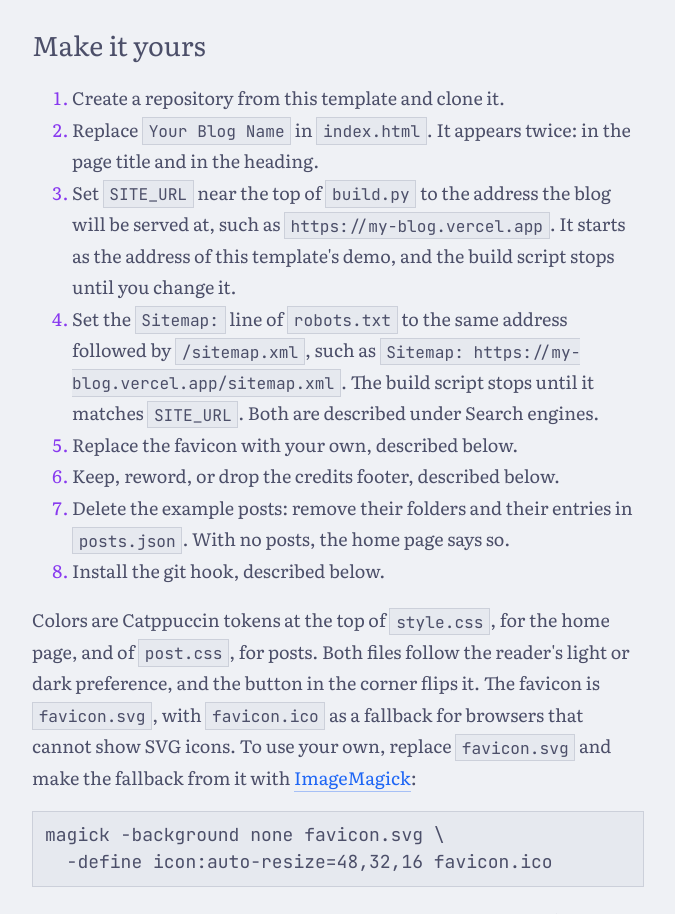
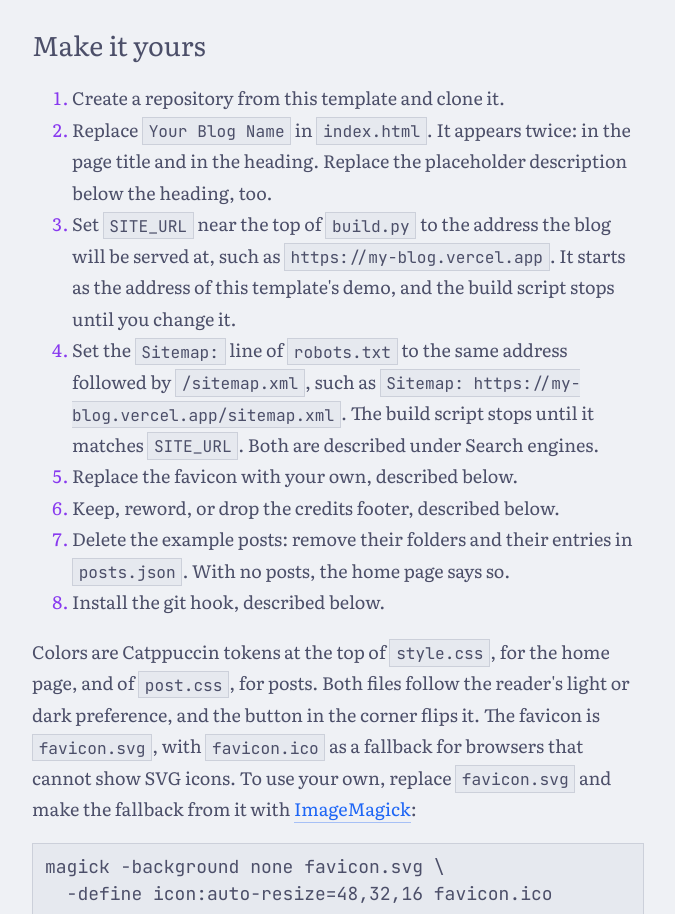
Before and after one commit to Bubu-Droid/nekopurrin, a plain HTML site: page getting-started/index.html in a window 1280 px wide. Shown: the part 927-1841 px from the top of the page, without its empty margins (302-977 px from the left). Drawn offline with nearby package versions, Linux system fonts and the light colour scheme; a small style sheet from the web is missing.

Commit message:
docs(guide): mention replacing the home page description
Co-Authored-By: Claude Opus 5.5 <noreply@anthropic.com>

```diff
--- a/getting-started/index.html
+++ b/getting-started/index.html
@@ -91,7 +91,7 @@ Either way, you then have the <code>bloops</code> and <code>prek</code> commands
 
 <ol>
 <li>Create a repository from this template and clone it.</li>
-<li>Replace <code>Your Blog Name</code> in <code>index.html</code>. It appears twice: in the page title and in the heading.</li>
+<li>Replace <code>Your Blog Name</code> in <code>index.html</code>. It appears twice: in the page title and in the heading. Replace the placeholder description below the heading, too.</li>
 <li>Set <code>SITE_URL</code> near the top of <code>build.py</code> to the address the blog will be served at, such as <code>https://my-blog.vercel.app</code>. It starts as the address of this template's demo, and the build script stops until you change it.</li>
 <li>Set the <code>Sitemap:</code> line of <code>robots.txt</code> to the same address followed by <code>/sitemap.xml</code>, such as <code>Sitemap: https://my-blog.vercel.app/sitemap.xml</code>. The build script stops until it matches <code>SITE_URL</code>. Both are described under Search engines.</li>
 <li>Replace the favicon with your own, described below.</li>
```
Also changed, not shown: 1 other file.
